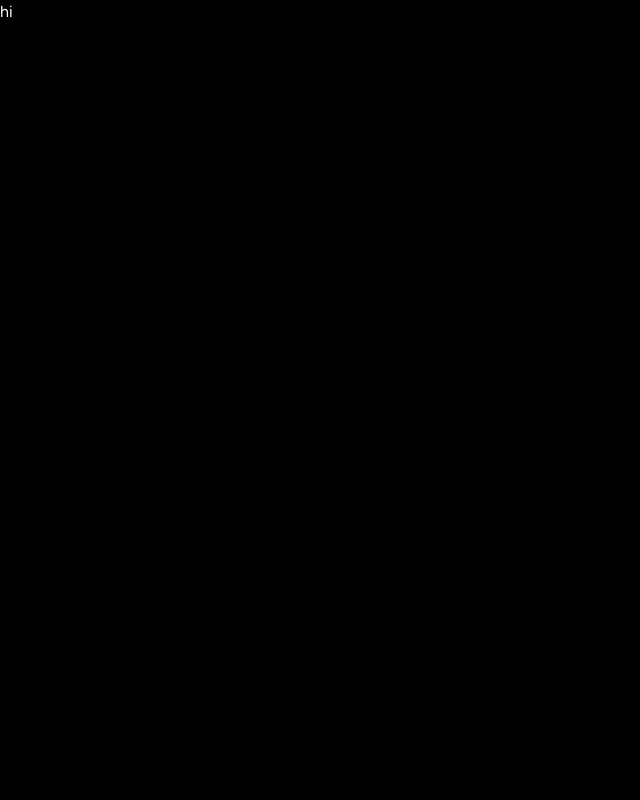
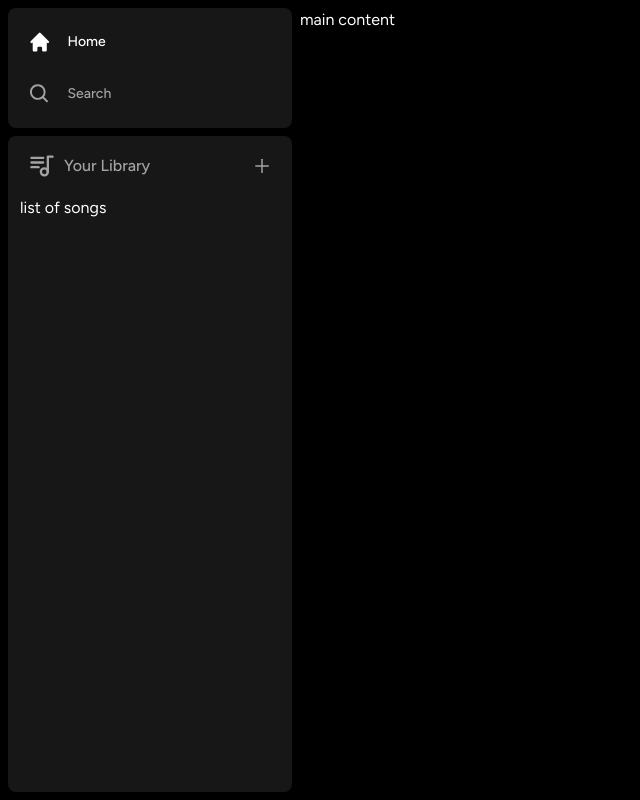
Before and after one commit to kunal70006/spotify-clone, a Next.js app: page / in a window 1280 px wide. Shown: the whole page, without its empty margins (0-640 px from the left). Built offline with nearby package versions, Linux system fonts and the light colour scheme.

Commit message:
sidebar layout

```diff
--- /dev/null
+++ b/app/(site)/page.tsx
@@ -0,0 +1,3 @@
+export default function Home() {
+  return <div className="">main content</div>;
+}
--- a/app/layout.tsx
+++ b/app/layout.tsx
@@ -1,3 +1,4 @@
+import Sidebar from "~/components/SIdebar";
 import "./globals.css";
 import { Figtree } from "next/font/google";
 
@@ -15,7 +16,9 @@
 }) {
   return (
     <html lang="en">
-      <body className={font.className}>{children}</body>
+      <body className={font.className}>
+        <Sidebar>{children}</Sidebar>
+      </body>
     </html>
   );
 }
--- a/app/page.tsx
+++ /dev/null
@@ -1,5 +0,0 @@
-import Image from "next/image";
-
-export default function Home() {
-  return <div className="">hi</div>;
-}
--- /dev/null
+++ b/components/Box.tsx
@@ -0,0 +1,20 @@
+import { twMerge } from "tailwind-merge";
+
+const Box: React.FC<{ children: React.ReactNode; className?: string }> = ({
+  children,
+  className,
+}) => {
+  return (
+    <div
+      className={twMerge(
+        `bg-neutral-900 rounded-lg h-fit w-full
+  `,
+        className
+      )}
+    >
+      {children}
+    </div>
+  );
+};
+
+export default Box;
--- /dev/null
+++ b/components/Library.tsx
@@ -0,0 +1,27 @@
+"use client";
+import { TbPlaylist } from "react-icons/tb";
+import { AiOutlinePlus } from "react-icons/ai";
+
+const Library = () => {
+  const onClick = () => {
+    // TODO: handle upload
+  };
+  return (
+    <div className="flex flex-col">
+      <div className="flex items-center justify-between px-5 pt-4">
+        <div className="inline-flex items-center gap-x-2">
+          <TbPlaylist size={28} className="text-neutral-400" />
+          <p className="text-neutral-400 font-medium">Your Library</p>
+        </div>
+        <AiOutlinePlus
+          size={20}
+          onClick={onClick}
+          className="text-neutral-400 cursor-pointer hover:text-white transition"
+        />
+      </div>
+      <div className="flex flex-col gap-y-2 mt-4 px-3">list of songs</div>
+    </div>
+  );
+};
+
+export default Library;
--- /dev/null
+++ b/components/SIdebar.tsx
@@ -0,0 +1,55 @@
+"use client";
+
+import { usePathname } from "next/navigation";
+import { useMemo } from "react";
+
+import { HiHome } from "react-icons/hi";
+import { BiSearch } from "react-icons/bi";
+import Box from "./Box";
+import SidebarItem from "./SidebarItem";
+import Library from "./Library";
+
+interface SidebarProps {
+  children: React.ReactNode;
+}
+
+const Sidebar: React.FC<SidebarProps> = ({ children }) => {
+  const pathname = usePathname();
+  const routes = useMemo(
+    () => [
+      {
+        label: "Home",
+        active: pathname !== "/search",
+        href: "/",
+        icon: HiHome,
+      },
+      {
+        label: "Search",
+        active: pathname === "/search",
+        href: "/search",
+        icon: BiSearch,
+      },
+    ],
+    [pathname]
+  );
+
+  return (
+    <div className="flex h-full">
+      <div className="hidden md:flex flex-col gap-y-2 bg-black h-full w-[300px] p-2">
+        <Box>
+          <div className="flex flex-col gap-y-4 py-4 px-5">
+            {routes.map((item) => (
+              <SidebarItem key={item.label} {...item} />
+            ))}
+          </div>
+        </Box>
+        <Box className="overflow-y-auto h-full">
+          <Library />
+        </Box>
+      </div>
+      <main className="h-full flex-1 overflow-y-auto py-2">{children}</main>
+    </div>
+  );
+};
+
+export default Sidebar;
--- /dev/null
+++ b/components/SidebarItem.tsx
@@ -0,0 +1,32 @@
+import Link from "next/link";
+import { IconType } from "react-icons";
+import { twMerge } from "tailwind-merge";
+
+interface SidebarItemProps {
+  icon: IconType;
+  label: string;
+  active: boolean;
+  href: string;
+}
+
+const SidebarItem: React.FC<SidebarItemProps> = ({
+  icon: Icon,
+  label,
+  active,
+  href,
+}) => {
+  return (
+    <Link
+      href={href}
+      className={twMerge(
+        `flex h-auto items-center w-full gap-x-4 text-sm font-medium cursor-pointer hover:text-white text-neutral-400 py-1`,
+        active && "text-white"
+      )}
+    >
+      <Icon size={28} />
+      <p className="truncate w-full">{label}</p>
+    </Link>
+  );
+};
+
+export default SidebarItem;
--- a/package.json
+++ b/package.json
@@ -20,6 +20,8 @@
     "postcss": "8.4.24",
     "react": "18.2.0",
     "react-dom": "18.2.0",
+    "react-icons": "^4.9.0",
+    "tailwind-merge": "^1.13.0",
     "tailwindcss": "3.3.2",
     "typescript": "5.1.3"
   }
```
Also changed, not shown: 1 other file (tests, documents, lock files or other folders).
